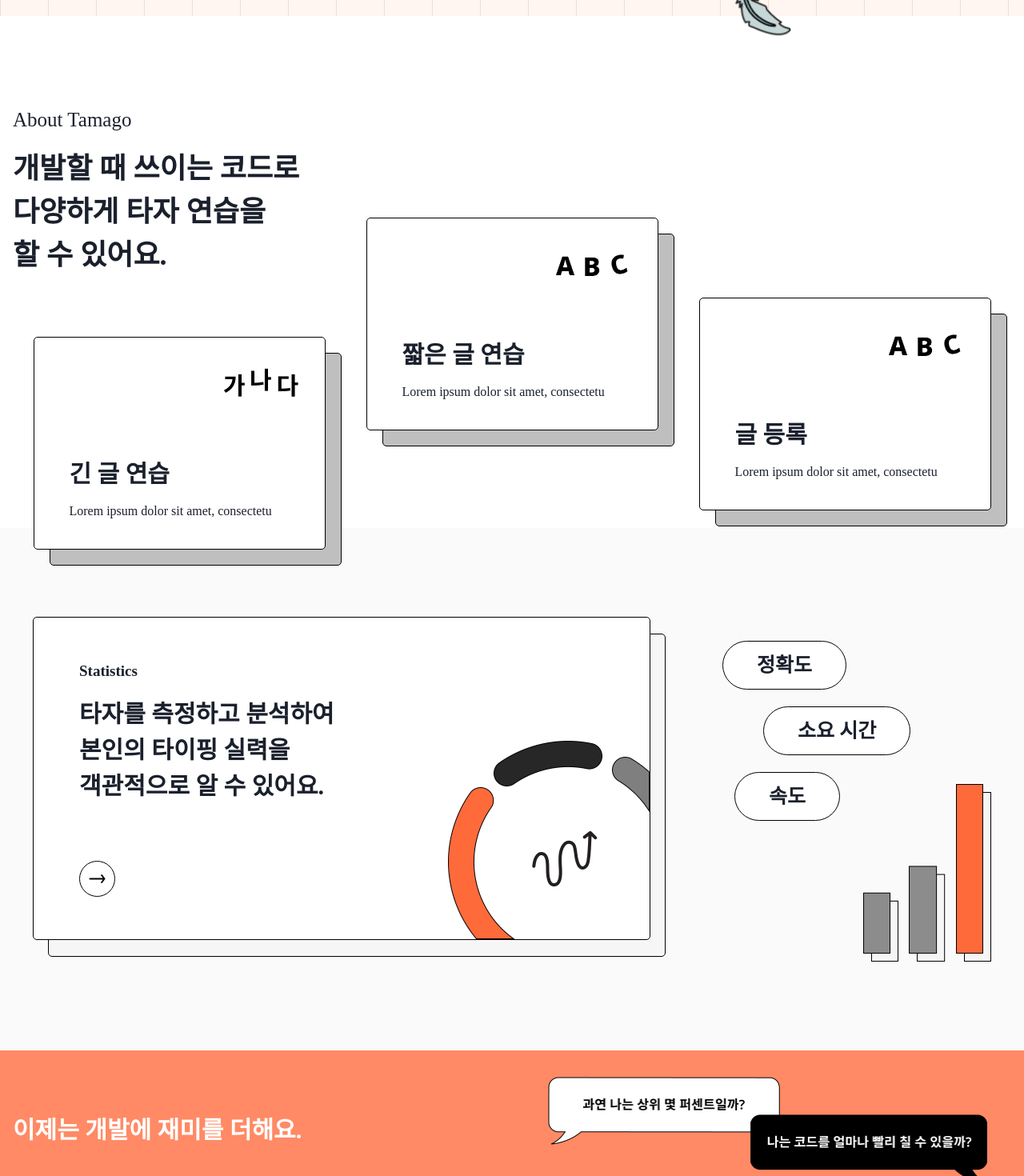
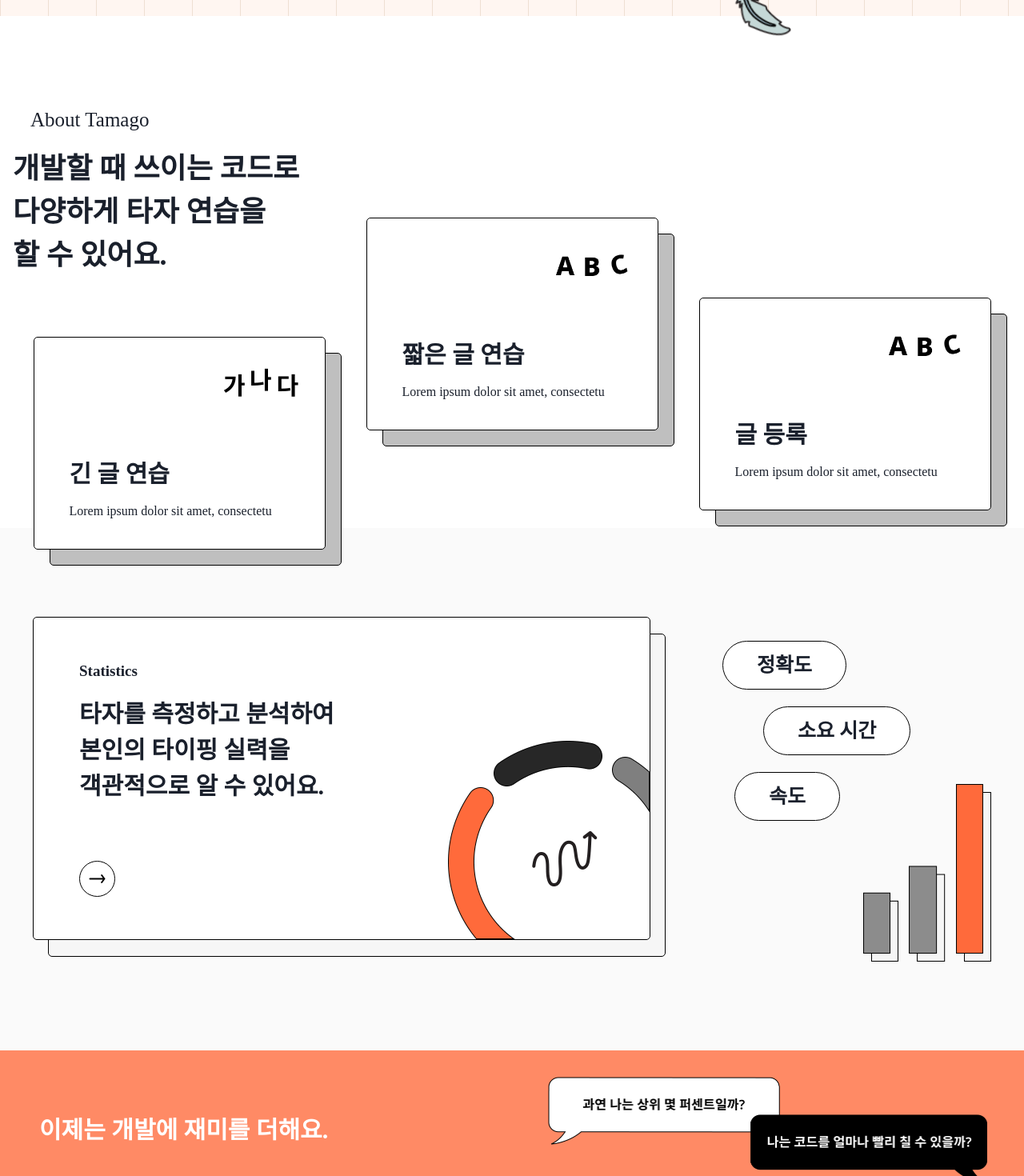
Before and after one commit to msdio/Tamago, a Next.js app in the folder client/: page / in a window 1280 px wide. Shown: the part 780-2250 px from the top of the page at 80% size. Built offline with nearby package versions, Linux system fonts and the light colour scheme; no server answers; a web font is replaced by a local one.

Commit message:
fix: 디자인 수정사항에 따른 marginLeft 값 추가

```diff
--- a/client/src/components/home/Banner/index.tsx
+++ b/client/src/components/home/Banner/index.tsx
@@ -4,7 +4,7 @@ export default function Banner() {
   return (
     <Flex w='100%' h='199px' bgColor='primary.main'>
       <Container maxW='container.xl' h='100%' display='flex' alignItems='center' justifyContent='space-between'>
-        <Text fontSize='1.875rem' fontWeight='700' color='white.light'>
+        <Text fontSize='1.875rem' fontWeight='700' color='white.light' marginLeft='2.0625rem'>
           이제는 개발에 재미를 더해요.
         </Text>
 
--- a/client/src/components/home/Menus/index.tsx
+++ b/client/src/components/home/Menus/index.tsx
@@ -19,7 +19,7 @@ export default function Menus() {
       opacity={animationTrigger ? 1 : 0}
       animation={animationTrigger ? `${fadeIn} 1s linear` : ''}
     >
-      <Text fontSize='1.5625rem' marginBottom='.9375rem'>
+      <Text fontSize='1.5625rem' marginBottom='.9375rem' marginLeft='1.375rem'>
         About Tamago
       </Text>
       <Text fontSize='2.25rem' fontWeight='bold'>
```
